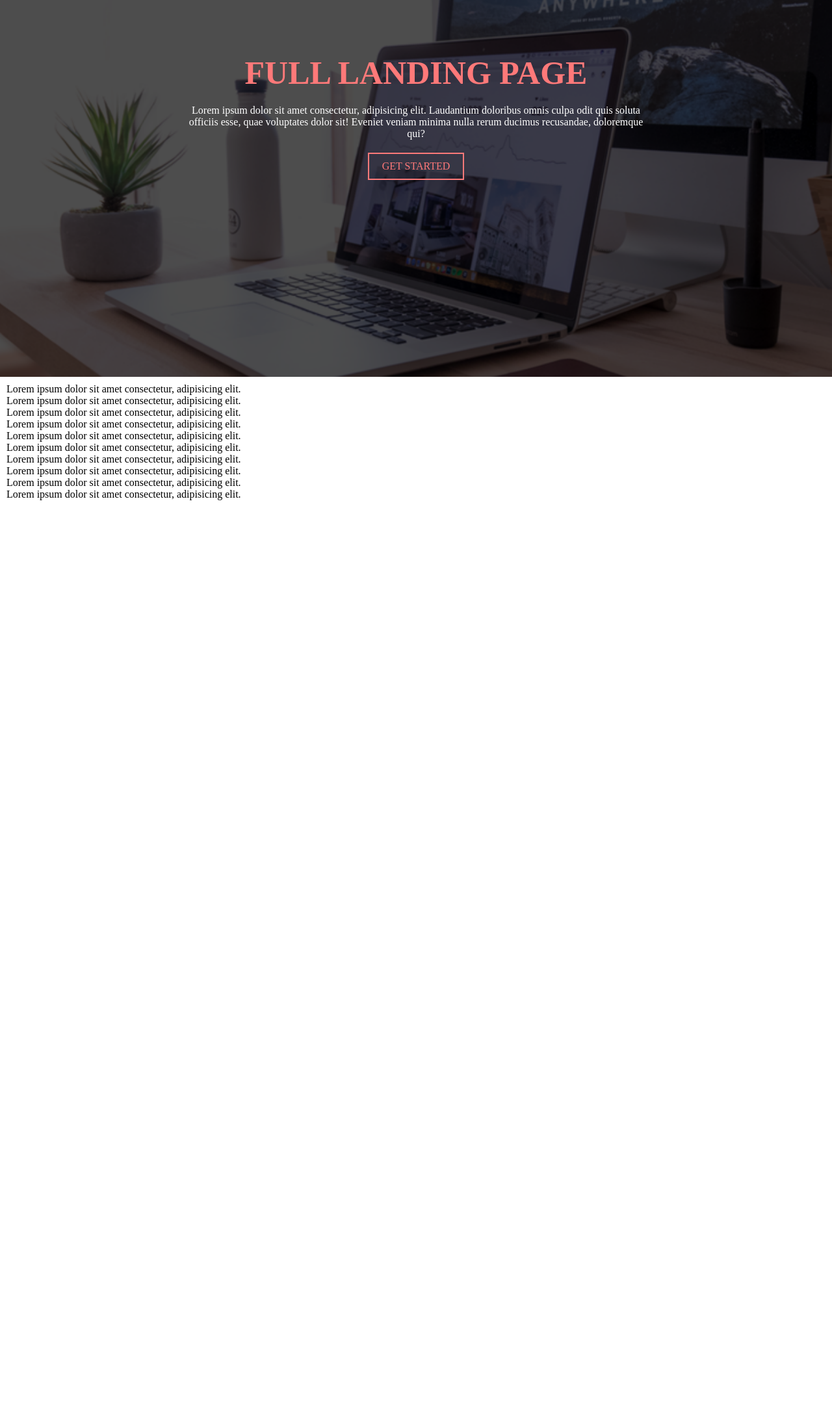
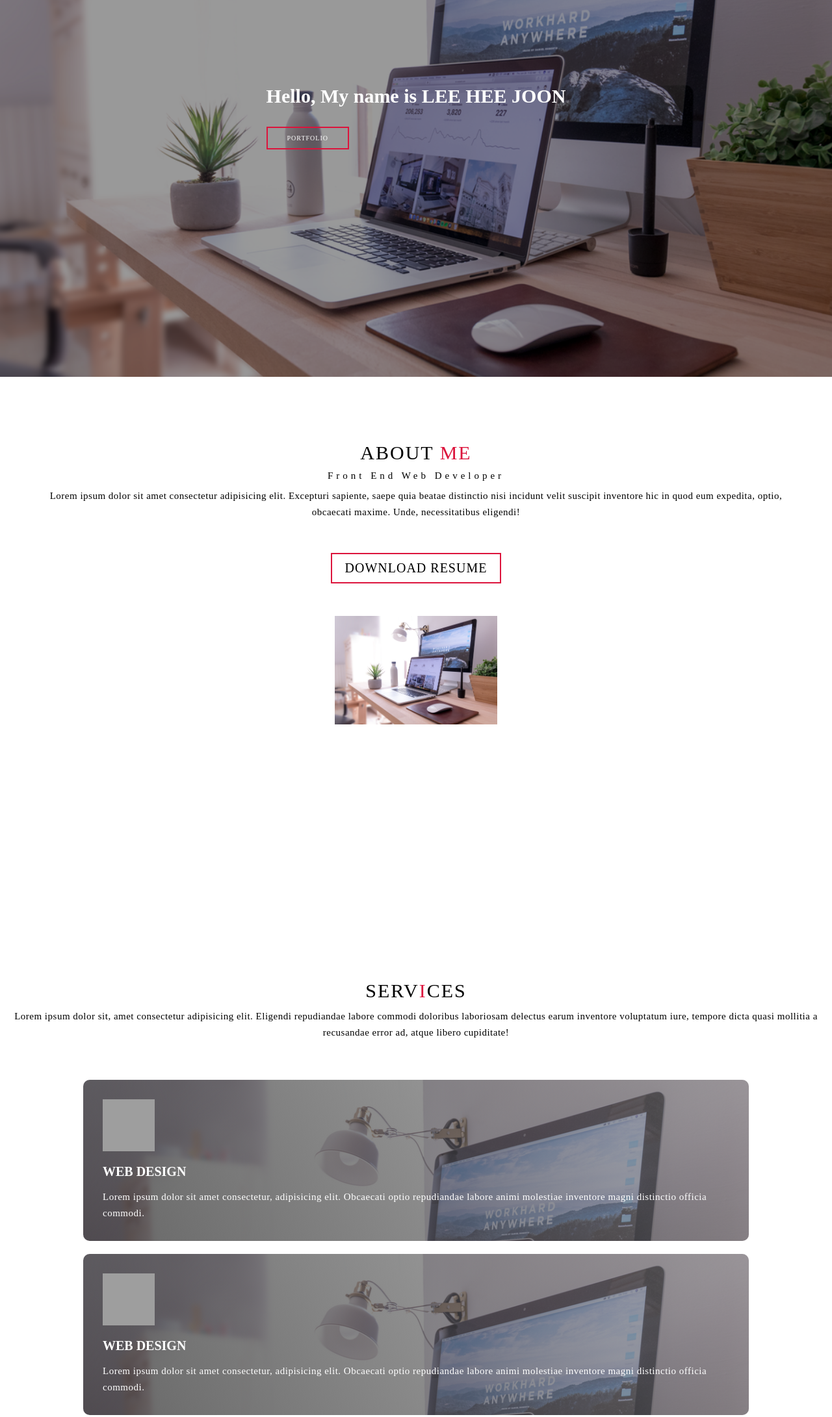
Before and after one commit to LEEHEEJOON/LHJ_portfolio, a plain HTML site: page index.html in a window 1280 px wide. Shown: the part 220-2401 px from the top of the page at 65% size. Before the commit the page ends 1000 px from the top, so only its background shows below. Drawn offline with nearby package versions, Linux system fonts and the light colour scheme; grey boxes are pictures that could not be loaded.

Commit message:
update LHJ PortFolio
- Add Full Landing Page
- Add About Me Page
- Update Services Page

```diff
--- a/index.html
+++ b/index.html
@@ -6,39 +6,101 @@
     <title>LHJ website</title>
     <!-- css -->
     <link rel="stylesheet" href="style.css" />
-    <link
-      rel="stylesheet"
-      href="https://cdnjs.cloudflare.com/ajax/libs/font-awesome/5.14.0/css/all.min.css"
-    />
     <!-- script -->
-    <script src="https://cdnjs.cloudflare.com/ajax/libs/jquery/3.5.1/jquery.min.js"></script>
     <script src="scripts.js"></script>
   </head>
   <body>
-    <div class="landing-page">
-      <div class="page-content">
-        <h1>Full Landing Page</h1>
-        <p>
-          Lorem ipsum dolor sit amet consectetur, adipisicing elit. Laudantium
-          doloribus omnis culpa odit quis soluta officiis esse, quae voluptates
-          dolor sit! Eveniet veniam minima nulla rerum ducimus recusandae,
-          doloremque qui?
-        </p>
-        <a href="#">Get Started</a>
+    <!-- Home Section Start -->
+    <section id="home">
+      <div class="home container">
+        <div>
+          <h1>Hello, My name is LEE HEE JOON</h1>
+          <a href="#" type="button" class="cta">Portfolio</a>
+        </div>
       </div>
-    </div>
+    </section>
+    <!-- Home Section End -->
 
-    <div class="text">
-      <div>Lorem ipsum dolor sit amet consectetur, adipisicing elit.</div>
-      <div>Lorem ipsum dolor sit amet consectetur, adipisicing elit.</div>
-      <div>Lorem ipsum dolor sit amet consectetur, adipisicing elit.</div>
-      <div>Lorem ipsum dolor sit amet consectetur, adipisicing elit.</div>
-      <div>Lorem ipsum dolor sit amet consectetur, adipisicing elit.</div>
-      <div>Lorem ipsum dolor sit amet consectetur, adipisicing elit.</div>
-      <div>Lorem ipsum dolor sit amet consectetur, adipisicing elit.</div>
-      <div>Lorem ipsum dolor sit amet consectetur, adipisicing elit.</div>
-      <div>Lorem ipsum dolor sit amet consectetur, adipisicing elit.</div>
-      <div>Lorem ipsum dolor sit amet consectetur, adipisicing elit.</div>
-    </div>
+    <!-- About Me Section Start -->
+    <section id="about">
+      <div class="about container">
+        <div class="col-left">
+          <div class="about-img">
+            <img src="./images/bg.jpg" alt="img" />
+          </div>
+        </div>
+        <div class="col-right">
+          <h1 class="section-title">About <span>Me</span></h1>
+          <h2>Front End Web Developer</h2>
+          <p>
+            Lorem ipsum dolor sit amet consectetur adipisicing elit. Excepturi
+            sapiente, saepe quia beatae distinctio nisi incidunt velit suscipit
+            inventore hic in quod eum expedita, optio, obcaecati maxime. Unde,
+            necessitatibus eligendi!
+          </p>
+          <a href="#" class="cta">Download Resume</a>
+        </div>
+      </div>
+    </section>
+    <!-- About Me Section End -->
+
+    <!-- Service Section Start -->
+    <section id="services">
+      <div class="service container">
+        <div class="service-top">
+          <h1 class="section-title">Serv<span>i</span>ces</h1>
+          <p>
+            Lorem ipsum dolor sit, amet consectetur adipisicing elit. Eligendi
+            repudiandae labore commodi doloribus laboriosam delectus earum
+            inventore voluptatum iure, tempore dicta quasi mollitia a recusandae
+            error ad, atque libero cupiditate!
+          </p>
+        </div>
+        <div class="service-bottom">
+          <div class="service-item">
+            <div class="icon">
+              <img src="https://img.icons8.com/ios-filled/50/000000/home.png" />
+            </div>
+            <h2>Web Design</h2>
+            <p>
+              Lorem ipsum dolor sit amet consectetur, adipisicing elit.
+              Obcaecati optio repudiandae labore animi molestiae inventore magni
+              distinctio officia commodi.
+            </p>
+          </div>
+          <div class="service-item">
+            <div class="icon">
+              <img src="https://img.icons8.com/ios-filled/50/000000/home.png" />
+            </div>
+            <h2>Web Design</h2>
+            <p>
+              Lorem ipsum dolor sit amet consectetur, adipisicing elit.
+              Obcaecati optio repudiandae labore animi molestiae inventore magni
+              distinctio officia commodi.
+            </p>
+          </div>
+          <div class="service-item">
+            <div class="icon">
+              <img src="https://img.icons8.com/ios-filled/50/000000/home.png" />
+            </div>
+            <h2>Web Design</h2>
+            <p>
+              Lorem ipsum dolor sit amet consectetur, adipisicing elit.
+              Obcaecati optio repudiandae labore animi molestiae inventore magni
+              distinctio officia commodi.
+            </p>
+          </div>
+        </div>
+      </div>
+    </section>
+    <!-- Service Section End -->
+
+    <!-- Project Section Start -->
+    <!-- <section id="projects">
+      <div class="project container">
+
+      </div>
+    </section> -->
+    <!-- Project Section End -->
   </body>
 </html>
--- a/style.css
+++ b/style.css
@@ -1,83 +1,201 @@
 * {
+  padding: 0;
   margin: 0;
-  padding: 0;
+  box-sizing: border-box;
 }
 
-.landing-page {
-  width: 100%;
-  height: 100vh;
-  background: #000;
-  position: relative;
-  overflow: hidden;
+html {
+  font-size: 10px;
 }
 
-.landing-page::after {
+a {
+  text-decoration: none;
+}
+
+.container {
+  min-height: 100vh;
+  width: 100%;
+  display: flex;
+  justify-content: center;
+  align-items: center;
+}
+
+img {
+  height: 100%;
+  width: 100%;
+  object-fit: cover;
+}
+
+p {
+  color: black;
+  font-size: 1.5rem;
+  margin-top: 5px;
+  line-height: 2.5rem;
+  font-weight: 300;
+  letter-spacing: 0.05rem;
+}
+
+.section-title {
+  font-size: 3rem;
+  font-weight: 300;
+  color: black;
+  margin-bottom: 10px;
+  text-transform: uppercase;
+  letter-spacing: 0.2rem;
+  text-align: center;
+}
+
+.section-title span {
+  color: crimson;
+}
+
+.cta {
+  display: inline-block;
+  padding: 10px 30px;
+  color: white;
+  background-color: transparent;
+  border: 2px solid crimson;
+  font-size: 1rem;
+  text-transform: uppercase;
+  letter-spacing: 0.1rem;
+  margin-top: 30px;
+  transition: 0.3s ease;
+  transition-property: background-color, color;
+}
+
+.cta:hover {
+  color: white;
+  background-color: crimson;
+}
+
+/* Home Section */
+#home {
+  background-image: url(./images/bg.jpg);
+  background-size: cover;
+  background-position: top center;
+  position: relative;
+  z-index: 1;
+}
+
+#home::after {
   content: '';
   position: absolute;
   left: 0;
   top: 0;
+  height: 100%;
   width: 100%;
-  height: 100%;
-  background: url(/images/bg.jpg) no-repeat;
-  background-size: cover;
-  opacity: 0.3;
-  animation: anim 25s linear infinite;
+  background-color: black;
+  opacity: 0.4;
+  z-index: -1;
 }
 
-@keyframes anim{
-  50% {
-    transform: scale(2);
-  }
-  100% {
-    transform: scale(1);
-  }
+#home h1 {
+  display: block;
+  width: fit-content;
+  font-size: 3rem;
+  position: relative;
+  color: white;
 }
 
-.page-content {
-  position: absolute;
-  top: 50%;
-  left: 50%;
-  transform: translate(-50%, -50%);
-  z-index: 1;
-  width: 100%;
-  max-width: 800px;
+/* About Me Section */
+#about .about {
+  flex-direction: column-reverse;
   text-align: center;
-  padding: 0 40px;
-  box-sizing: border-box;
+  max-width: 1200px;
+  margin: 0 auto;
+  padding: 100px 20px;
 }
 
-.page-content h1 {
-  color: #ff7979;
-  text-transform: uppercase;
-  font-size: 50px;
-  font-weight: 900;
+#about .col-left {
+  width: 250px;
+  height: 360px;
+}
+
+#about .col-right {
+  width: 100%;
+}
+
+#about .col-right h2 {
+  font-size: 1.5rem;
+  font-weight: 500;
+  letter-spacing: 0.5rem;
+  margin-bottom: 10px;
+}
+
+#about .col-right p {
   margin-bottom: 20px;
 }
 
-.page-content p {
-  color: #fff;
+#about .col-right .cta {
+  color: black;
+  margin-bottom: 50px;
+  padding: 10px 20px;
+  font-size: 2rem;
+}
+
+/* Services Section */
+#services .service {
+  flex-direction: column;
+  text-align: center;
+  max-width: 1500px;
+  margin: 0 auto;
+  padding: 100px 0;
+}
+
+#services .service-bottom {
+  display: flex;
+  align-items: center;
+  justify-content: center;
+  flex-wrap: wrap;
+  margin-top: 50px;
+}
+
+#services .service-item {
+  flex-basis: 80%;
+  display: flex;
+  align-items: flex-start;
+  justify-content: center;
+  flex-direction: column;
+  padding: 30px;
+  border-radius: 10px;
+  background-image: url(./images/bg.jpg);
+  background-size: cover;
+  margin: 10px 5%;
+  position: relative;
+  z-index: 1;
+  overflow: hidden;
+}
+
+#services .service-item::after {
+  content: '';
+  position: absolute;
+  left: 0;
+  top: 0;
+  height: 100%;
+  width: 100%;
+  background-image: linear-gradient(60deg, black 0%, gray 100%);
+  opacity: 0.6;
+  z-index: -1;
+}
+
+#services .service-bottom .icon {
+  height: 80px;
+  width: 80px;
   margin-bottom: 20px;
 }
 
-.page-content a {
-  display: inline-block;
-  text-decoration: none;
-  color: #ff7979;
-  border: 2px solid #ff7979;
+#services .service-item h2 {
+  font-size: 2rem;
+  color: white;
+  margin-bottom: 10px;
   text-transform: uppercase;
-  padding: 10px 20px;
-  transition: 0.4s linear;
 }
 
-.page-content a:hover {
-  color: #fff;
-  background: #ff7979;
+#services .service-item p {
+  color: white;
+  text-align: left;
 }
 
-.text {
-  padding: 10px;
-  text-align: justify;
-}
+/* Media Query For Tablet Start */
 
-.text div {
-}
+/* Media Query For Tablet End */
```
